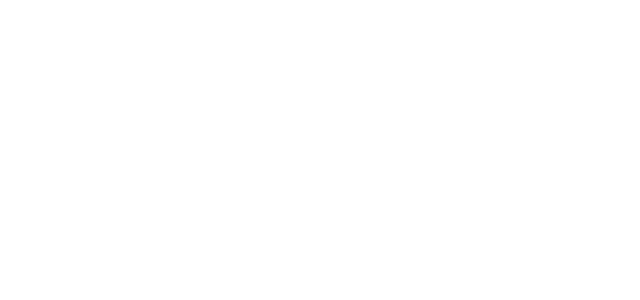
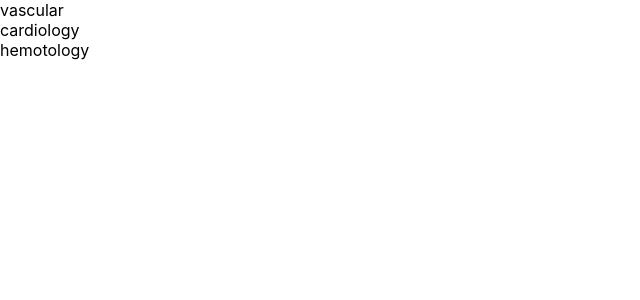
Before and after one commit to alexart721/ds-client, a Next.js app: page / in a window 1280 px wide. Shown: the top 300 px of the page, without its empty margins (0-640 px from the left). Built offline with nearby package versions, Linux system fonts and the light colour scheme.

Commit message:
channels reducer implemented

```diff
--- /dev/null
+++ b/components/ChannelsBar/ChannelsBar.tsx
@@ -0,0 +1,15 @@
+import ChannelsList from '../ChannelsList';
+import { useSelector } from 'react-redux';
+import { Channel } from '../../interface';
+
+const ChannelsBar = () => {
+  const channels = useSelector((state: Channel[]) => state);
+
+  return (
+    <div>
+      <ChannelsList channels={channels} />
+    </div>
+  );
+};
+
+export default ChannelsBar;
--- a/components/ChannelsList.tsx
+++ b/components/ChannelsList.tsx
@@ -1,11 +1,9 @@
 import React, { FC } from 'react';
 import ChannelItem from './ChannelItem';
+import { Channel } from '../interface';
 
 interface Props {
-  channels: [{
-    id: string,
-    name: string,
-  }],
+  channels: Channel[],
 }
 
 const ChannelsList: FC<Props> = ({ channels }) => (
--- /dev/null
+++ b/interface.ts
@@ -0,0 +1,9 @@
+export interface Channel {
+  id: string;
+  name: string;
+}
+
+export interface Action {
+  type: string,
+  payload: Channel[]
+}
--- a/pages/_app.tsx
+++ b/pages/_app.tsx
@@ -1,7 +1,14 @@
+import React from 'react';
 import '../styles/globals.css';
 import type { AppProps } from 'next/app';
+import { Provider } from 'react-redux';
+import store from '../store';
 
 function MyApp({ Component, pageProps }: AppProps) {
-  return <Component {...pageProps} />;
+  return (
+    <Provider store={store}>
+      <Component {...pageProps} />
+    </Provider>
+  );
 }
 export default MyApp;
--- a/pages/index.tsx
+++ b/pages/index.tsx
@@ -1,9 +1,11 @@
+import React from 'react';
 import styles from '../styles/Home.module.css';
+import ChannelsBar from '../components/ChannelsBar/ChannelsBar';
 
 const Home = () => {
   return (
-    <div className={styles.container}>
-
+    <div>
+      <ChannelsBar />
     </div>
   );
 }
--- a/reducers.ts
+++ b/reducers.ts
@@ -1,14 +1,28 @@
-const initialState: object[] = [];
+import { Channel } from './interface';
 
-const dummyReducer = (state = initialState, action: any) => {
+const initialState: Channel[] = [
+  {
+    id: '1',
+    name: 'vascular'
+  },
+  {
+    id: '2',
+    name: 'cardiology'
+  },
+  {
+    id: '3',
+    name: 'hemotology'
+  },
+];
+
+export const channelsReducer = (state = initialState, action: any) => {
   switch (action.type) {
     case 'channels/ADD':
-      return
+      return state.concat(action.payload);
     case 'channels/REMOVE':
-      return
+      const removeChannelIds = action.payload.map((channel: Channel) => channel.id);
+      return state.filter((channel) => !removeChannelIds.includes(channel.id));
     default:
-      return state
+      return state;
   }
-}
-
-export default dummyReducer;
+};
--- a/store.ts
+++ b/store.ts
@@ -1,8 +1,13 @@
-import { configureStore } from "@reduxjs/toolkit";
-import dummyReducer from "./reducers";
+import { configureStore } from '@reduxjs/toolkit';
+import { channelsReducer } from './reducers';
 
-// const store = configureStore({
-//   reducer: dummyReducer,
-// });
+const store = configureStore({
+  reducer: channelsReducer,
+});
 
-// export default store;
+// Infer the `RootState` and `AppDispatch` types from the store itself
+export type RootState = ReturnType<typeof store.getState>;
+// Inferred type: {posts: PostsState, comments: CommentsState, users: UsersState}
+export type AppDispatch = typeof store.dispatch;
+
+export default store;
```
Also changed, not shown: action.ts (+9 -2 lines), components/ChannelsBar.tsx (deleted, +0 -11 lines), .eslintrc.json, components/ChannelsBar/ChannelsBar.module.css (added).
